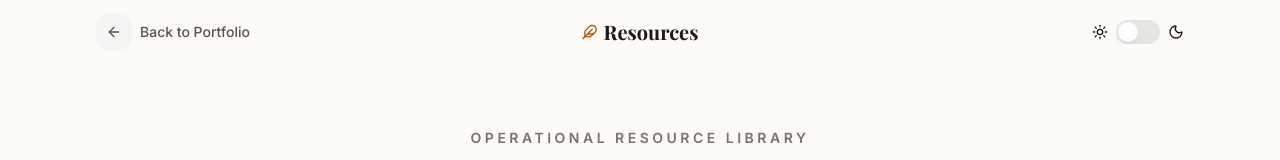
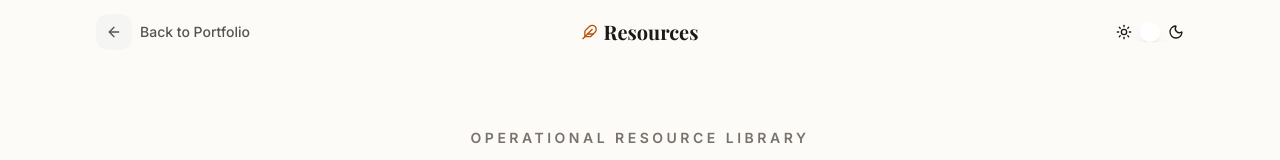
Before and after one commit to DerrickMits/resources, a Next.js app: page /resources in a window 1280 px wide. Shown: the top 160 px of the page. Built offline with nearby package versions, Linux system fonts and the light colour scheme; a web font is replaced by a local one.

Commit message:
Fix build errors: Remove duplicate className and use @base-ui-components react switch

```diff
--- a/components/ToggleTheme.tsx
+++ b/components/ToggleTheme.tsx
@@ -4,7 +4,7 @@ import { useEffect, useId, useState } from "react";
 import { useTheme } from "next-themes";
 import { SunIcon, MoonIcon } from "lucide-react";
 
-import Switch from "./ui/switch";
+import { Switch } from "./ui/switch";
 
 export default function ToggleTheme() {
   const id = useId();
@@ -36,13 +36,12 @@ export default function ToggleTheme() {
         aria-controls={id}
         onClick={() => setTheme("light")}
         className="cursor-pointer text-sm font-medium"
-        className="cursor-pointer text-sm font-medium"
         style={{ transitionProperty: "color, opacity" }}
       >
         <SunIcon className="size-4" aria-hidden="true" />
       </button>
 
-      <Switch
+      <Switch.Root
         id={id}
         checked={isDark}
         onCheckedChange={(checked) => setTheme(checked ? "dark" : "light")}
@@ -50,7 +49,9 @@ export default function ToggleTheme() {
         aria-label="Toggle between dark and light mode"
         className="data-[state=checked]:bg-warm-900 data-[state=unchecked]:bg-warm-200"
         style={{ transitionProperty: "background-color" }}
-      />
+      >
+        <Switch.Thumb className="pointer-events-none block h-5 w-5 rounded-full bg-white shadow-lg ring-0 transition-transform data-[checked]:translate-x-5 data-[unchecked]:translate-x-0" />
+      </Switch.Root>
 
       <button
         id={`${id}-dark`}
--- a/components/ui/switch.tsx
+++ b/components/ui/switch.tsx
@@ -1,40 +1,6 @@
 "use client";
 
-import * as React from "react";
-
-function cn(...classes: (string | boolean | undefined | null)[]) {
-  return classes.filter(Boolean).join(" ");
-}
-
-const Switch = React.forwardRef<
-  HTMLButtonElement,
-  React.ButtonHTMLAttributes<HTMLButtonElement> & { checked?: boolean }
->(({ className, checked, ...props }, ref) => {
-  return (
-    <button
-      ref={ref}
-      role="switch"
-      aria-checked={checked}
-      data-state={checked ? "checked" : "unchecked"}
-      className={cn(
-        "peer inline-flex h-6 w-11 shrink-0 cursor-pointer items-center rounded-full border-2 border-transparent transition-colors focus-visible:outline-none focus-visible:ring-2 focus-visible:ring-ring focus-visible:ring-offset-2 focus-visible:ring-offset-background disabled:cursor-not-allowed disabled:opacity-50",
-        checked ? "bg-warm-900" : "bg-warm-200",
-        className,
-      )}
-      style={{ transitionProperty: "background-color" }}
-      {...props}
-    >
-      <span
-        className="pointer-events-none block h-5 w-5 rounded-full bg-white shadow-lg ring-0 transition-transform"
-        style={{
-          transform: checked ? "translateX(20px)" : "translateX(0)",
-          transitionProperty: "transform",
-        }}
-      />
-    </button>
-  );
-});
-Switch.displayName = "Switch";
+import { Switch } from "@base-ui-components/react/switch";
 
 export { Switch };
 
```
